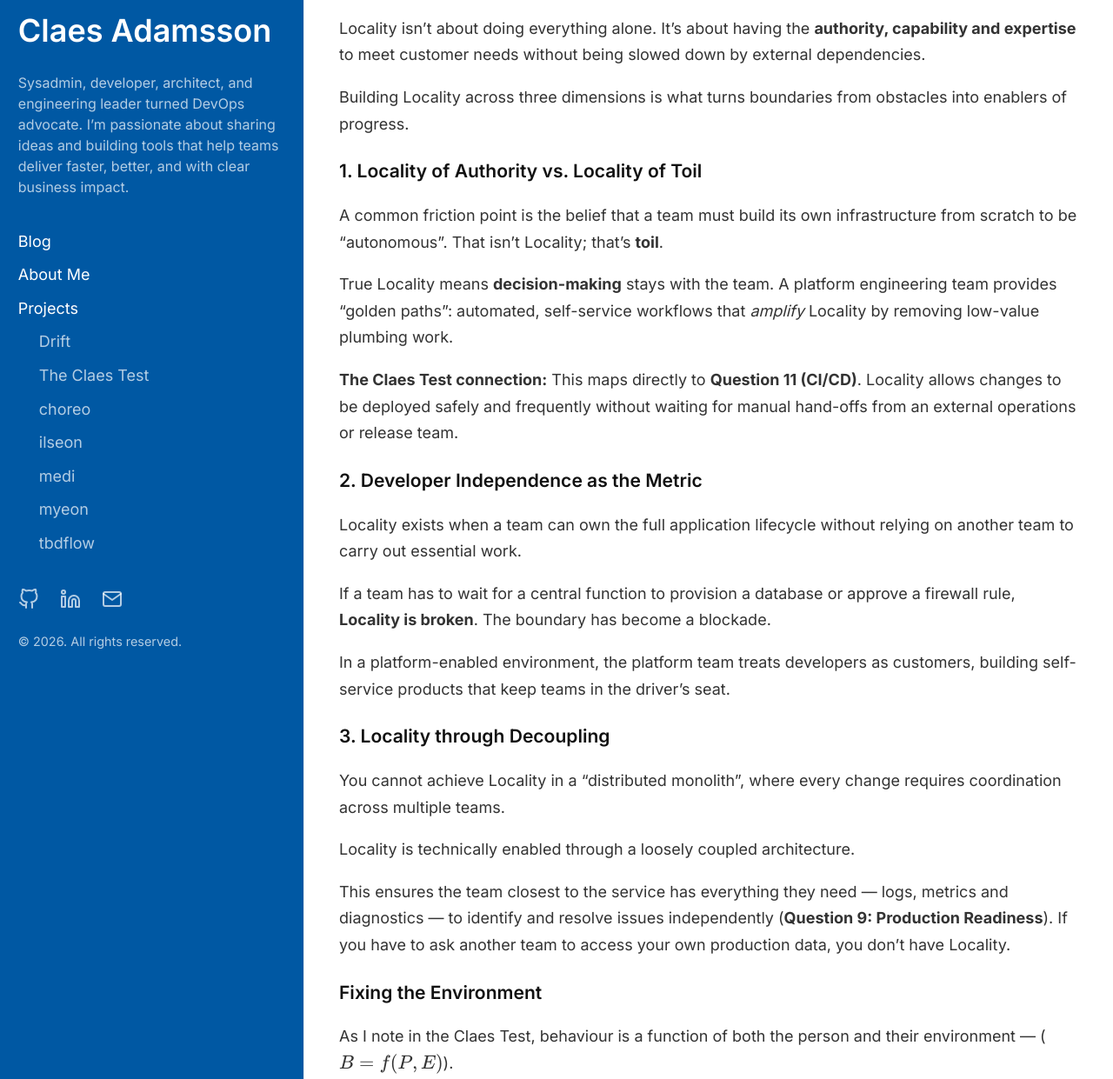
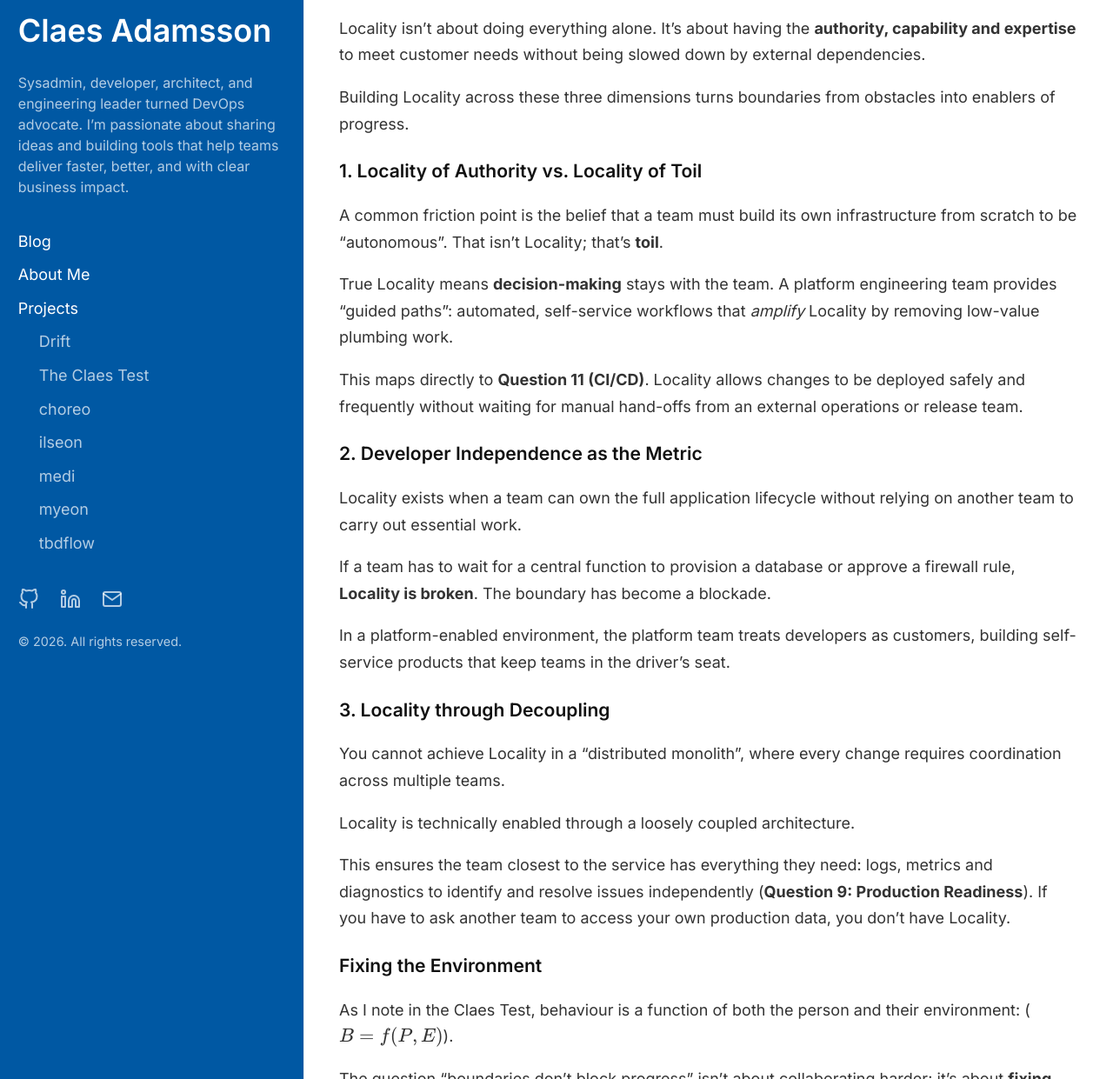
Before and after one commit to cladam/cladam.github.io, a Jekyll site: the page built from _posts/2026-02-09-locality.md, in a window 1280 px wide and 1400 px high, scrolled down 287 px, cut to the strip 159-1400 px from the top of the window. Shown: the whole strip at 87% size. Built offline with Jekyll 4.4.1, drawn with Linux system fonts in a browser that asks for light colours; comment, search, counter and statistics services are not loaded.

Commit message:
fix: fix wording

```diff
--- a/_posts/2026-02-09-locality.md
+++ b/_posts/2026-02-09-locality.md
@@ -15,15 +15,15 @@ To move this from a blank to a tick, we need to understand the concept of **Loca
 
 Locality isn’t about doing everything alone. It’s about having the **authority, capability and expertise** to meet customer needs without being slowed down by external dependencies.
 
-Building Locality across three dimensions is what turns boundaries from obstacles into enablers of progress.
+Building Locality across these three dimensions turns boundaries from obstacles into enablers of progress.
 
 ### 1. Locality of Authority vs. Locality of Toil
 
 A common friction point is the belief that a team must build its own infrastructure from scratch to be “autonomous”. That isn’t Locality; that’s **toil**.
 
-True Locality means **decision-making** stays with the team. A platform engineering team provides “golden paths”: automated, self-service workflows that *amplify* Locality by removing low-value plumbing work.
+True Locality means **decision-making** stays with the team. A platform engineering team provides “guided paths”: automated, self-service workflows that *amplify* Locality by removing low-value plumbing work.
 
-**The Claes Test connection:** This maps directly to **Question 11 (CI/CD)**. Locality allows changes to be deployed safely and frequently without waiting for manual hand-offs from an external operations or release team.
+This maps directly to **Question 11 (CI/CD)**. Locality allows changes to be deployed safely and frequently without waiting for manual hand-offs from an external operations or release team.
 
 ### 2. Developer Independence as the Metric
 
@@ -39,11 +39,11 @@ You cannot achieve Locality in a “distributed monolith”, where every change
 
 Locality is technically enabled through a loosely coupled architecture.
 
-This ensures the team closest to the service has everything they need — logs, metrics and diagnostics — to identify and resolve issues independently (**Question 9: Production Readiness**). If you have to ask another team to access your own production data, you don’t have Locality.
+This ensures the team closest to the service has everything they need: logs, metrics and diagnostics to identify and resolve issues independently (**Question 9: Production Readiness**). If you have to ask another team to access your own production data, you don’t have Locality.
 
 ### Fixing the Environment
 
-As I note in the Claes Test, behaviour is a function of both the person and their environment — ($$B = f(P, E)$$).
+As I note in the Claes Test, behaviour is a function of both the person and their environment: ($$B = f(P, E)$$).
 
 The question “boundaries don’t block progress” isn’t about collaborating harder; it’s about **fixing the environment**.
 
```
